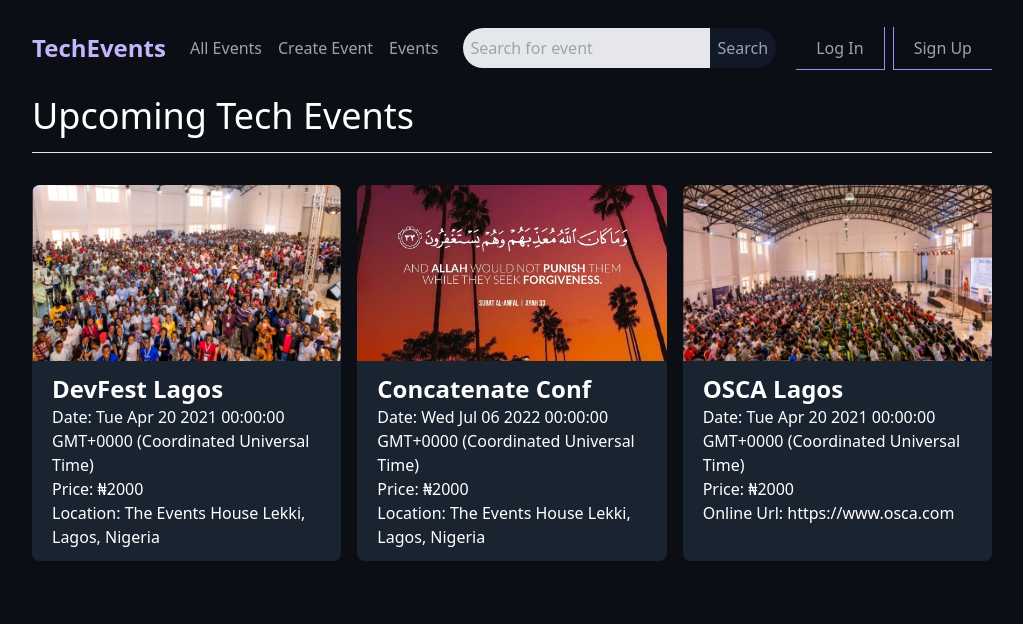
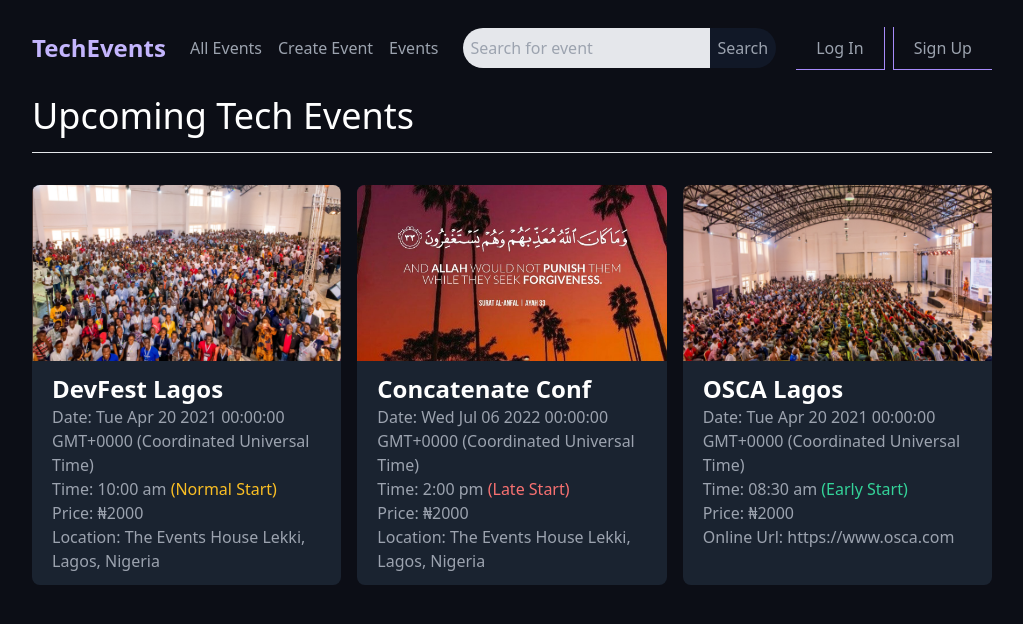
Before and after one commit to Mustycodes/tech-events-app, a React (Create React App) app: page / in a window 1280 px wide. Shown: the top 624 px of the page, without its empty margins (128-1151 px from the left). Built offline with nearby package versions, Linux system fonts and the light colour scheme; the HTML template or start-up script is replaced by a standard one.

Commit message:
add early, normal or late tag to event time

```diff
--- a/src/components/events/EventThumbnail.tsx
+++ b/src/components/events/EventThumbnail.tsx
@@ -1,12 +1,43 @@
 const EventThumbnail = ({event}:any) => {
-  console.log(event.imageUrl);
+  let startTime, timeClass;
+  const convertTime12to24 = (time12h:string) => {
+    const [time, modifier] = time12h.split(' ');
+
+    let [hours, minutes] = time.split(':');
+    if (hours === '12') {
+      hours = '00';
+    }
+    if (modifier.toLowerCase() === 'pm') {
+      hours = (parseInt(hours, 10) + 12).toString();
+    }
+    return hours;
+  }
+  let timeHours = convertTime12to24(event.time);
+  switch (true) {
+    case Number(timeHours) <=9:
+      startTime = "Early Start";
+      timeClass = 'text-green-400';
+      break;
+    case Number(timeHours) <=11:
+      startTime = "Normal Start";
+      timeClass = 'text-yellow-400';
+      break;
+    case Number(timeHours) > 24:
+      startTime = "Time format is invalid";
+      break;
+    default:
+      startTime = "Late Start";
+      timeClass = 'text-red-400';
+      break;
+  }
 
   return (
-    <div className="bg-gray-800 bg-opacity-80 text-white rounded-lg overflow-hidden">
+    <div className="bg-gray-800 bg-opacity-80 rounded-lg overflow-hidden">
       <img src={event.imageUrl} className="h-44 w-full object-cover" alt=""/>
-      <div className="px-5 py-3">
-        <h2 className="text-2xl font-semibold">{event.name}</h2>
+      <div className="px-5 py-3 text-gray-400">
+        <h2 className="text-2xl font-semibold text-white">{event.name}</h2>
         <p>Date: {event.date.toString()}</p>
+        <p>Time: {event.time} <span className={timeClass}>({startTime})</span></p>
         <p>Price: &#8358;{event.price}</p>
         {event.location && <p>Location: {event.location.address}, {event.location.city}, {event.location.country}</p>}
         {event.onlineUrl && <p>Online Url: {event.onlineUrl}</p>}
--- a/src/mockData.ts
+++ b/src/mockData.ts
@@ -29,7 +29,7 @@
     id: 3,
     name: "OSCA Lagos",
     date: new Date("04/20/2021"),
-    time: "10:00 am",
+    time: "08:30 am",
     price: 2000,
     imageUrl: require('./assets/images/DevFest2.png').default,
     onlineUrl: 'https://www.osca.com'
```
